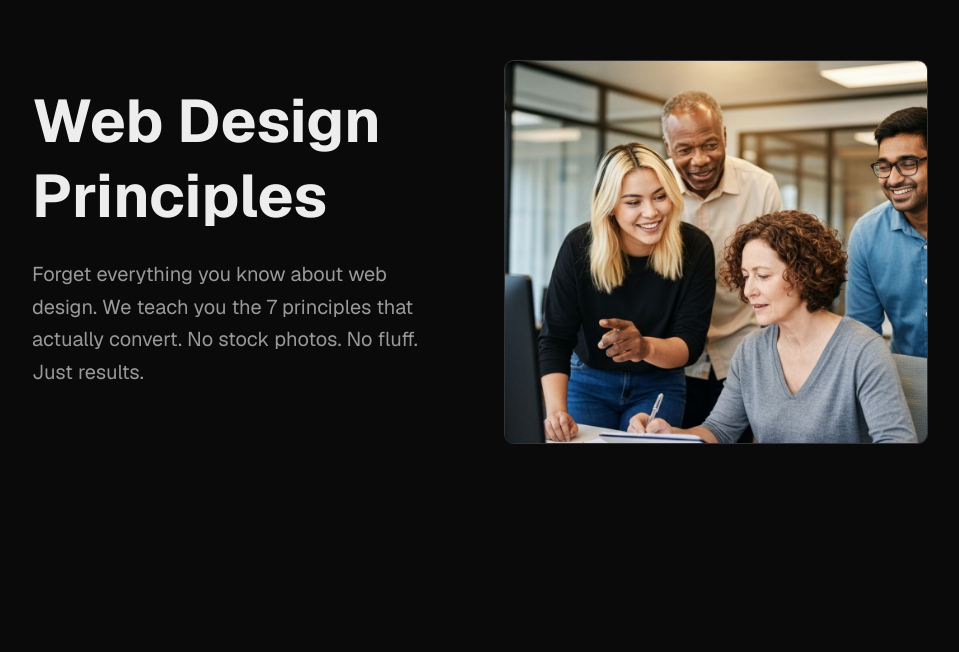
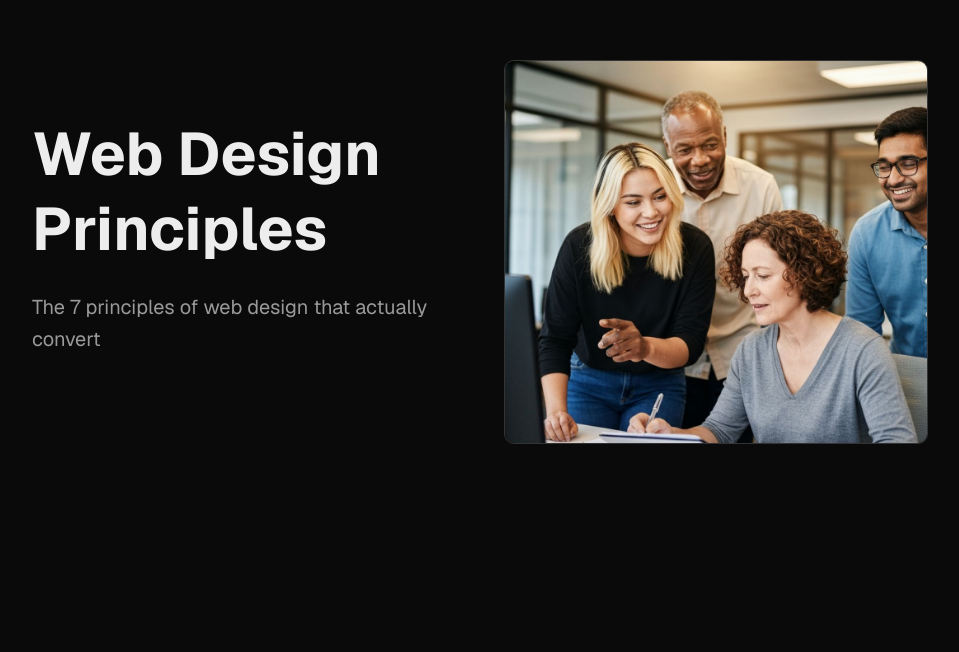
Before and after one commit to notbraison/websitedesignprinciples, a Next.js app: page / in a window 1280 px wide. Shown: the part 148-800 px from the top of the page, without its empty margins (160-1119 px from the left). Built offline with nearby package versions, Linux system fonts and the light colour scheme.

Commit message:
Update page.tsx

```diff
--- a/app/page.tsx
+++ b/app/page.tsx
@@ -54,7 +54,7 @@ export default function Home() {
                 Web Design Principles
               </h1>
               <p className="text-xl text-muted-foreground mb-8 leading-relaxed">
-                Forget everything you know about web design. We teach you the 7 principles that actually convert. No stock photos. No fluff. Just results.
+                The 7 principles of web design that actually convert
               </p>
 
             </div>
```
